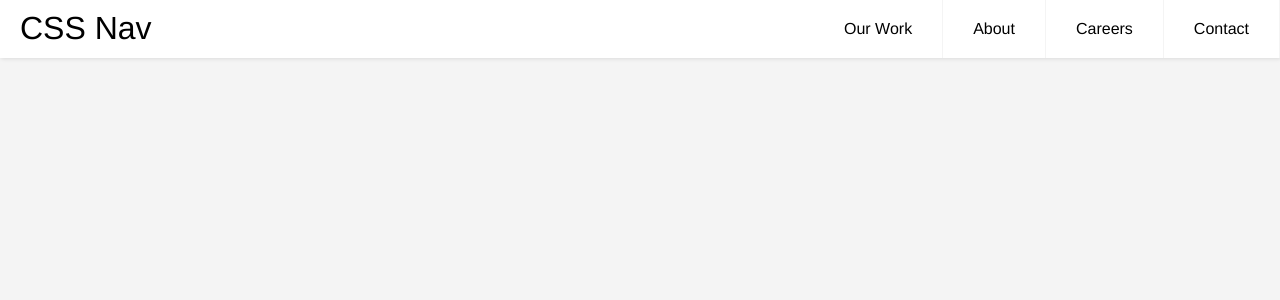
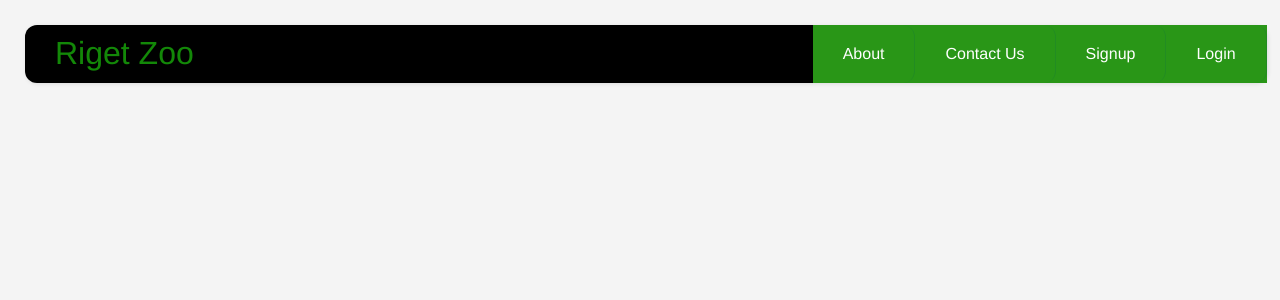
Before and after one commit to hippo212132/Jan-Task2-Mock, a Flask app: template templates/layout.html in a window 1280 px wide. Shown: the top 300 px of the page. Run offline with Flask 3, Linux system fonts and the light colour scheme; the template is opened without the code that fills it, so the values that code supplies are empty.

Commit message:
second commit

```diff
--- a/static/layout.css
+++ b/static/layout.css
@@ -7,46 +7,104 @@
 }
 
 a {
-  color: #000;
+  color: #138808;
 }
 
 /* header */
 
+.droplist {
+  list-style: none;
+  font-size: 16px;
+}
+
+.dropdown li {
+  display: block;
+  list-style: initial;
+
+}
+
+ul.dropdown {
+  width: 100;
+  position: absolute;
+  z-index: 999;
+  display: none;
+  transition: .5s ease-in;
+
+
+
+}
+
+
+.droplist:hover ul.dropdown li {
+  display: block;
+
+  background-color: #7CAADC;
+  gap: 7.5px;
+  border-radius: 20px;
+  margin-top: auto;
+
+  padding: 35px;
+
+
+}
+
+
 .header {
-  background-color: #fff;
+  background-color: #000000;
+  overflow:visible;
   box-shadow: 1px 1px 4px 0 rgba(0,0,0,.1);
   position: fixed;
-  width: 100%;
+  width: 97%;
   z-index: 3;
   justify-content: center;
+  margin-right: 20px;;
+  margin-top: 225px;
+  border-radius: 12px;
 
+
+}
+
+.Image {
+  width: 132%;
+  height: 140%;
+
+  padding-left: 25px;
+  margin-top: -200px;
+
+  background-repeat: no-repeat;
+  /* Remove the images below */
+  background-size: cover;
+  object-fit:contain;
+  z-index: -10;
+  max-height: 100000px;
+  overflow: hidden;
 }
 
 .header ul {
   margin: 0;
   padding: 0;
   list-style: none;
-  overflow: hidden;
-  background-color: #fff;
+  border-radius: 12;
+
+  background-color: #299617;
 }
 
 .header li a {
   display: block;
   padding: 20px 20px;
-  border-right: 1px solid #f4f4f4;
+  border-right: 1px solid #228C22;
   text-decoration: none;
+  color: white;
+  border-radius: 12px;
 }
 
-.header li a:hover,
-.header .menu-btn:hover {
-  background-color: #f4f4f4;
-}
+
 
 .header .logo {
   display: block;
   float: left;
   font-size: 2em;
-  padding: 10px 20px;
+  padding: 10px 30px;
   text-decoration: none;
 }
 
@@ -62,8 +120,8 @@
 
 .header .menu-icon {
   cursor: pointer;
-  display: inline-block;
-  float: right;
+
+
   padding: 28px 20px;
   position: relative;
   user-select: none;
@@ -99,30 +157,9 @@
 
 /* menu btn */
 
-.header .menu-btn {
-  display: none;
-}
 
-.header .menu-btn:checked ~ .menu {
-  max-height: 240px;
-}
 
-.header .menu-btn:checked ~ .menu-icon .navicon {
-  background: transparent;
-}
 
-.header .menu-btn:checked ~ .menu-icon .navicon:before {
-  transform: rotate(-45deg);
-}
-
-.header .menu-btn:checked ~ .menu-icon .navicon:after {
-  transform: rotate(45deg);
-}
-
-.header .menu-btn:checked ~ .menu-icon:not(.steps) .navicon:before,
-.header .menu-btn:checked ~ .menu-icon:not(.steps) .navicon:after {
-  top: 0;
-}
 
 /* 48em = 768px */
 
--- a/templates/layout.html
+++ b/templates/layout.html
@@ -8,20 +8,33 @@
     <link rel="stylesheet" href="static/layout.css">
     <title>Document</title>
 </head>
-<div class="Image" style="background-image: url('/static/geranimo-PuhnmljHXJ8-unsplash.jpg')">
+<div class="Image" style="background-image: url('static/giulia-salvaterra-rFMVkdU6Dt4-unsplash.jpg')">
 
 
 <body >
 
     <header class="header">
-        <a href="" class="logo">CSS Nav</a>
-        <input class="menu-btn" type="checkbox" id="menu-btn" />
+        <a href="" class="logo">Riget Zoo</a>
+
         <label class="menu-icon" for="menu-btn"><span class="navicon"></span></label>
         <ul class="menu">
-          <li><a href="#work">Our Work</a></li>
-          <li><a href="#about">About</a></li>
-          <li><a href="#careers">Careers</a></li>
-          <li><a href="#contact">Contact</a></li>
+            {% if user%}
+          <li class="droplist"><a href="#work">Account</a></li>
+            <ul class="dropdown">
+                <li><a href="/account">Account Settings</a></li>
+                <li><a href="/ViewBookings">View Booking</a></li>
+                <li><a href="/Accessibility">Accessibility</a></li>
+                <li><a href="Loyalty">Loyalty Rewards</a></li>
+            </ul>
+          <li><a href="/about">About</a></li>
+          <li><a href="/tickets">Tickets</a></li>
+          <li><a href="/logout">Logout</a></li>
+          {%else%}
+          <li><a href="/about">About</a></li>
+          <li><a href="/contact">Contact Us</a></li>
+          <li><a href="/signup">Signup</a></li>
+          <li><a href="/login">Login</a></li>
+          {%endif%}
         </ul>
         </header>
 
--- a/templates/signup.html
+++ b/templates/signup.html
@@ -8,8 +8,11 @@
         Home
     </head>
     <link rel="stylesheet" href="static/style.css">
+
     <body class="signup-body">
+
         <form class="signup" name="signup" method="POST" action="/signup">
+            <h1> Login and Start your adventure</h1>
 
             <div class="email_user_layout">
             <input type="text" name="Email" placeholder="Email">
@@ -23,7 +26,7 @@
 
             <input class="phone_layout" type="text" name="Phone"placeholder="phone">
 
-            <button name="action" value="register"> SignUP</button>
+            <button class="signupBTN" name="action" value="register"> SignUP</button>
 
             {% if error %}
             <p class="error"> {{ error }}</p>
```
Also changed, not shown: static/style.css (+47 -54 lines), static/geranimo-PuhnmljHXJ8-unsplash.jpg (deleted), 1 other file.
